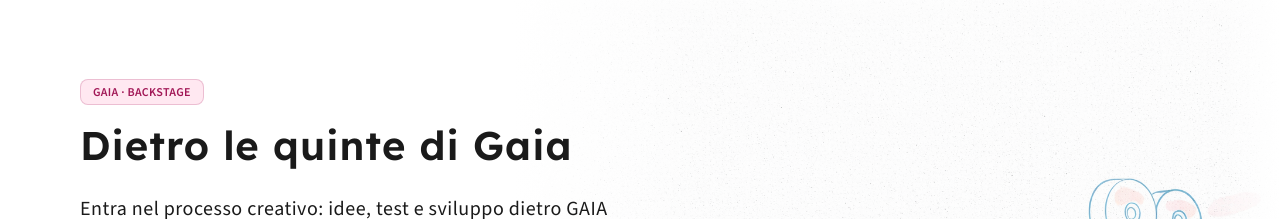
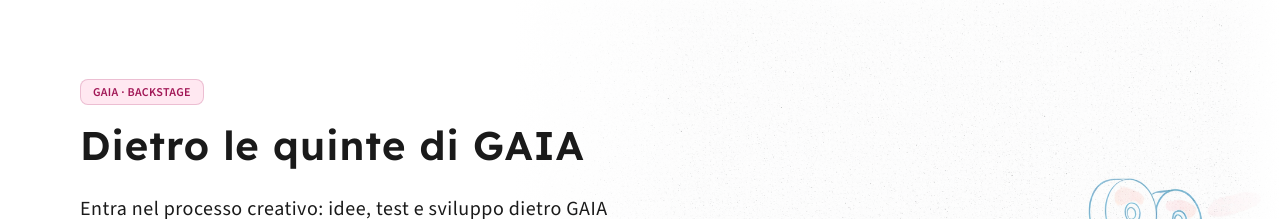
Before and after one commit to LauraCorrado/gaia-game, a React (Vite) app: page /dietro-lequinte in a window 1280 px wide. Shown: the part 165-384 px from the top of the page. Built offline with nearby package versions, Linux system fonts and the light colour scheme.

Commit message:
fix: fix del titolo dell'hero di DietroLeQuinte

```diff
--- a/src/pages/DietroLeQuinte.tsx
+++ b/src/pages/DietroLeQuinte.tsx
@@ -5,7 +5,7 @@ export default function DietroLeQuinte() {
     <>
     <Hero
   badge="GAIA · Backstage"
-  title="Dietro le quinte di Gaia"
+  title="Dietro le quinte di GAIA"
   subtitle="Entra nel processo creativo: idee, test e sviluppo dietro GAIA"
   image={heroBackstage}
   accentColor="pink"
```
